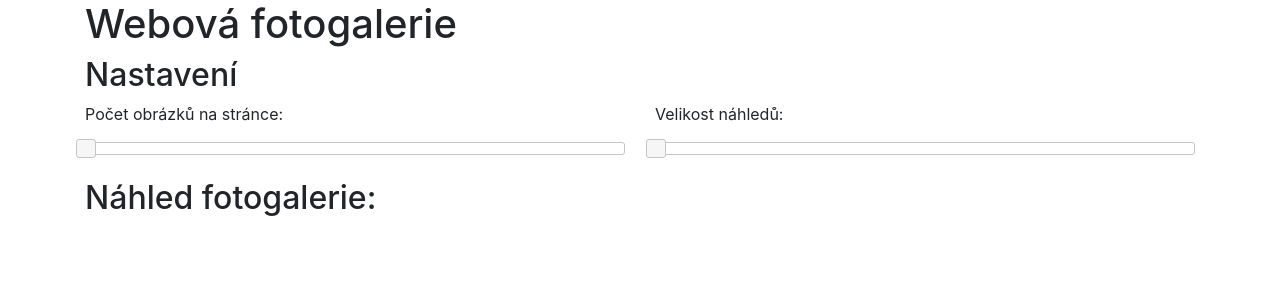
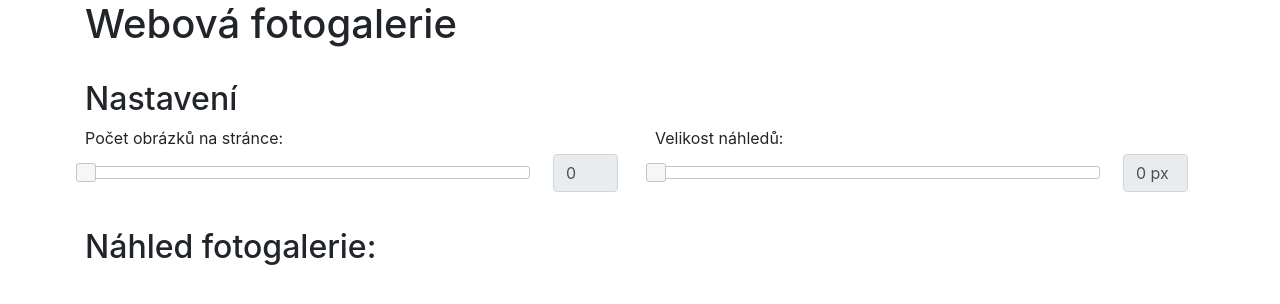
Before and after one commit to Pavlix-dev/ITU-project, a plain HTML site: page index.html in a window 1280 px wide. Drawn offline with Linux system fonts and the light colour scheme.

Commit message:
added input for images on page count and for image size

```diff
--- a/index.html
+++ b/index.html
@@ -10,18 +10,37 @@
 
 <div class="container">
 	<h1>Webová fotogalerie</h1>
+	<br>
 
 	<h2>Nastavení</h2>
 
 	<div class="row">
 		<div class="col-md-6">
 			<p>Počet obrázků na stránce: </p>
-			<div id="slider"></div>
+
+			<div class="row">
+				<div class="col-md-10">
+					<div id="slider"></div>
+				</div>
+				<div class="col-md-2">
+					<input type="text" class="form-control" style="position: relative; top: -12px; left: -7px" disabled value="0">
+				</div>
+			</div>
+
 		</div>
 
 		<div class="col-md-6">
 			<p>Velikost náhledů: </p>
-			<div id="slider2"></div>
+
+			<div class="row">
+				<div class="col-md-10">
+					<div id="slider2"></div>
+				</div>
+				<div class="col-md-2">
+					<input type="text" class="form-control" style="position: relative; top: -12px; left: -7px" disabled value="0 px">
+				</div>
+			</div>
+
 		</div>
 	</div>
 	<br>
```
